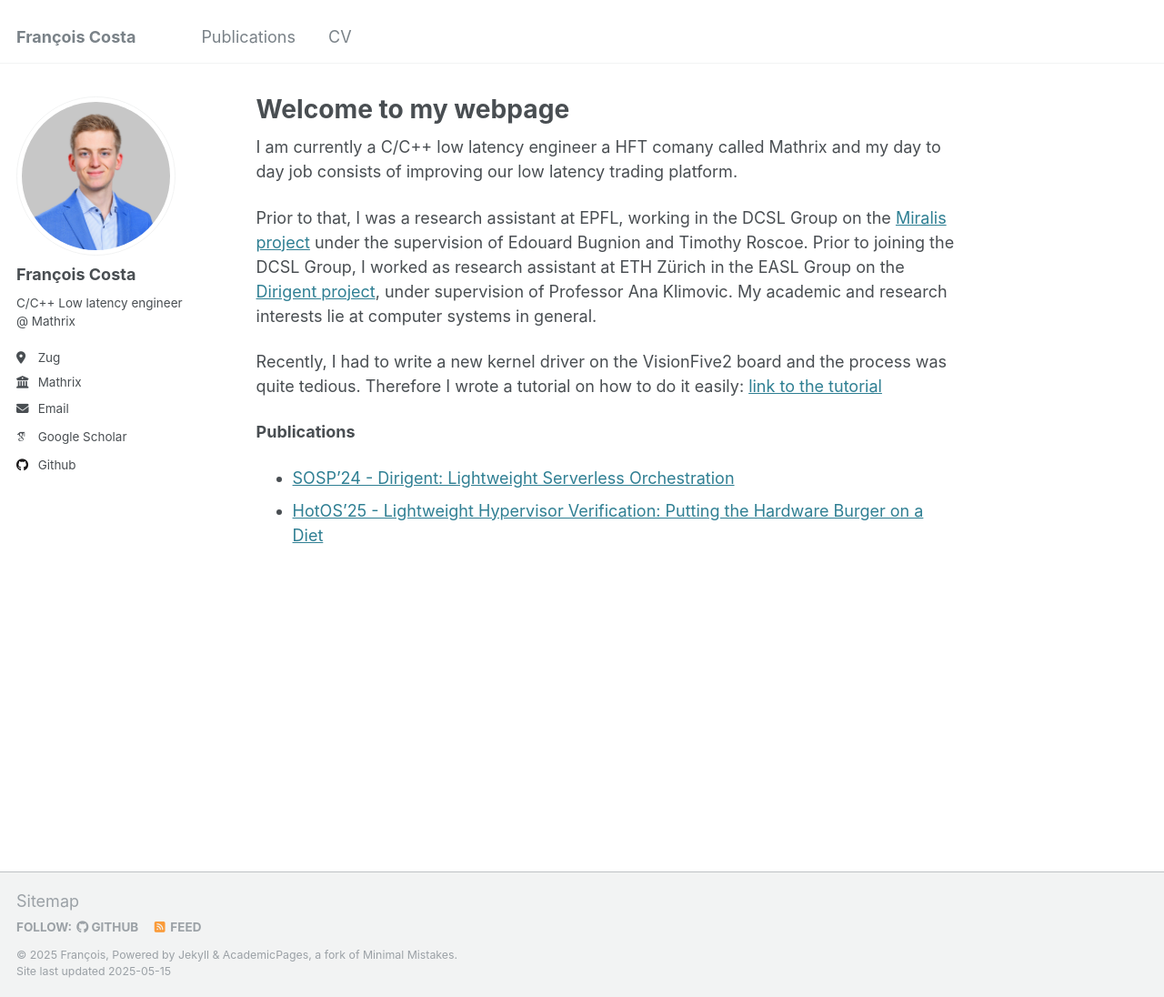
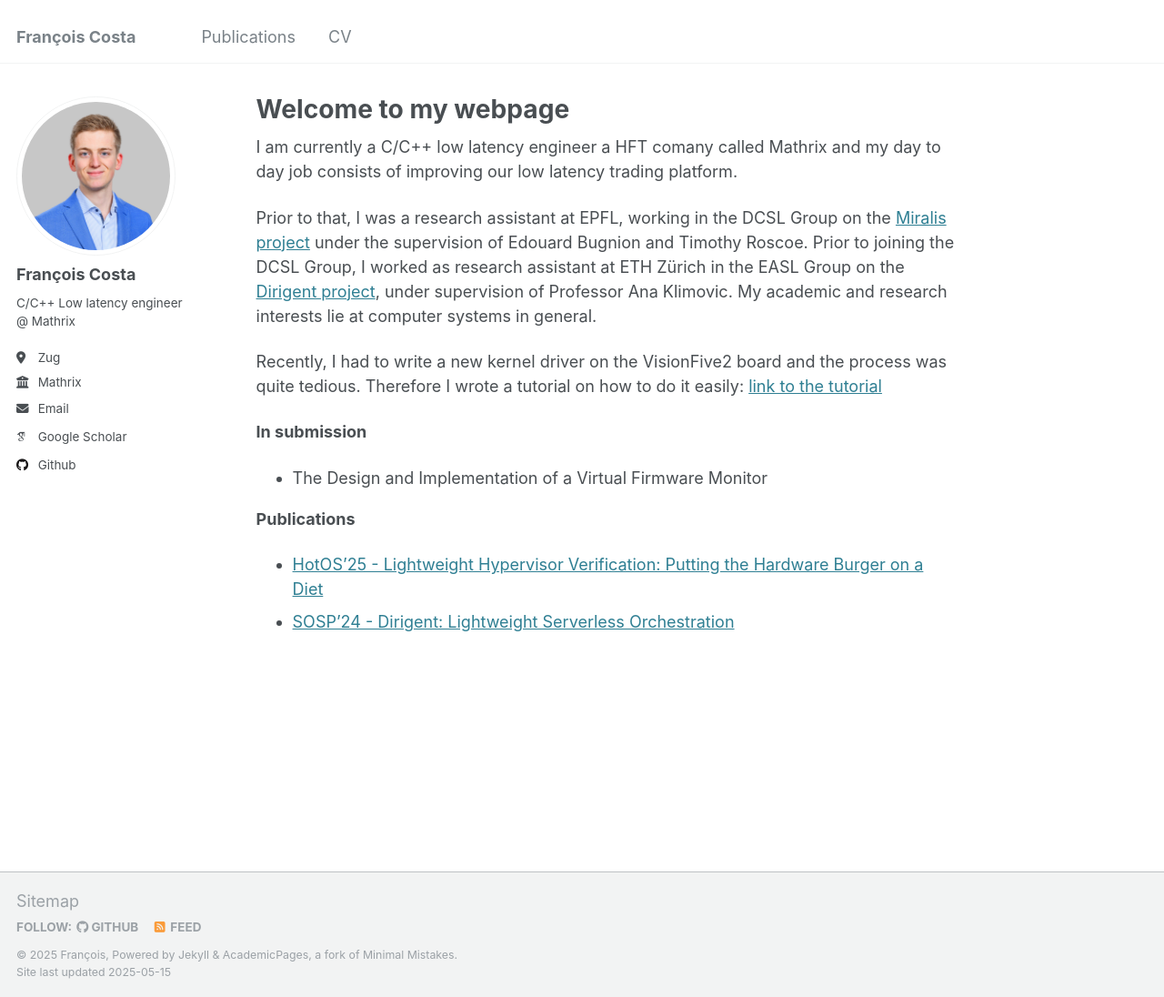
Before and after one commit to francois141/francois141.github.io, a Jekyll site: the page built from _pages/about.md, in a window 1280 px wide and 1096 px high. Shown: the whole window at 91% size. Built offline with Jekyll 4.4.1, drawn with Linux system fonts in a browser that asks for light colours; some web fonts are replaced.

Commit message:
Add in submission

```diff
--- a/_pages/about.md
+++ b/_pages/about.md
@@ -14,7 +14,11 @@ Prior to that, I was a research assistant at EPFL, working in the DCSL Group on
 
 Recently, I had to write a new kernel driver on the VisionFive2 board and the process was quite tedious.  Therefore I wrote a tutorial on how to do it easily: [link to the tutorial](https://francois141.github.io/visionfive2-board-custom-kernel/)
 
+**In submission**
+
+- The Design and Implementation of a Virtual Firmware Monitor
+
 **Publications**
 
+- [HotOS'25 - Lightweight Hypervisor Verification: Putting the Hardware Burger on a Diet](https://miralis-firmware.github.io/papers/hyper-verif.pdf)
 - [SOSP'24 - Dirigent: Lightweight Serverless Orchestration](https://dl.acm.org/doi/pdf/10.1145/3694715.3695966?trk=public_post_comment-text)
-- [HotOS'25 - Lightweight Hypervisor Verification: Putting the Hardware Burger on a Diet](https://miralis-firmware.github.io/papers/hyper-verif.pdf)
```
